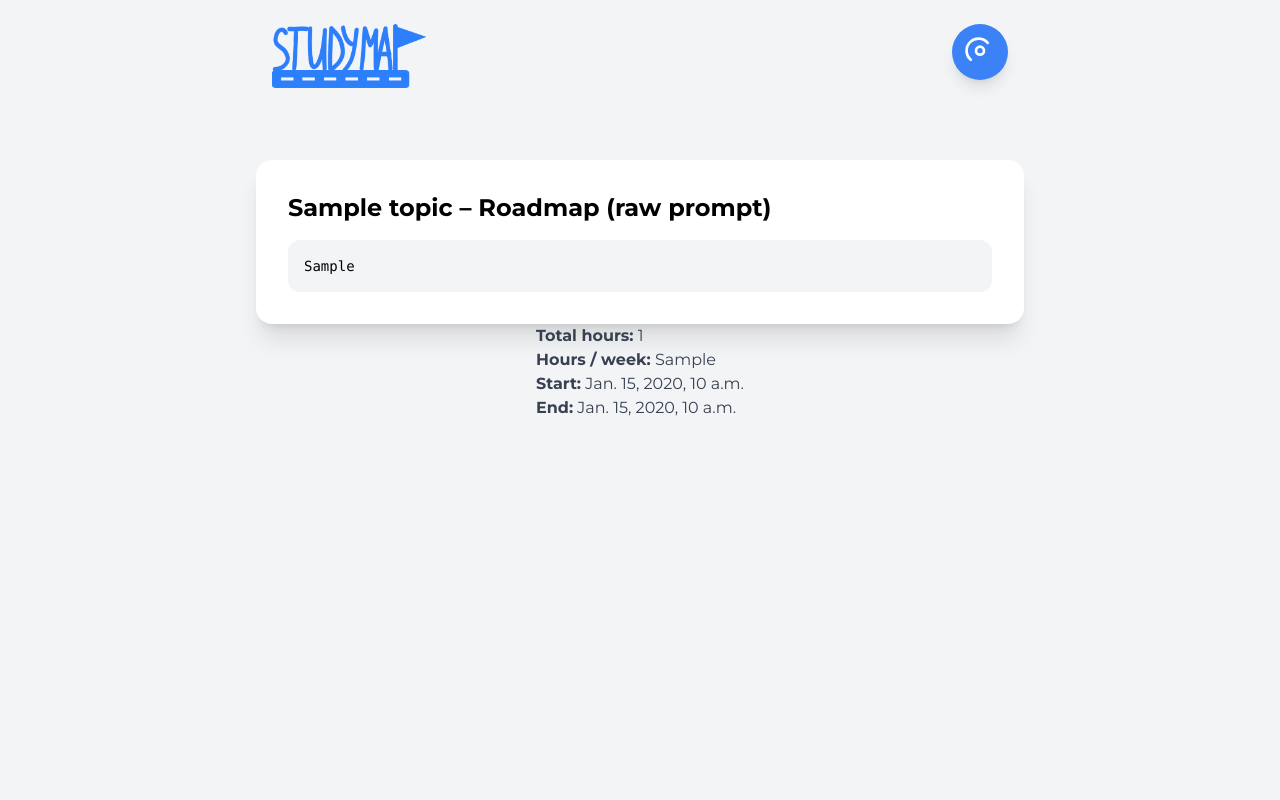
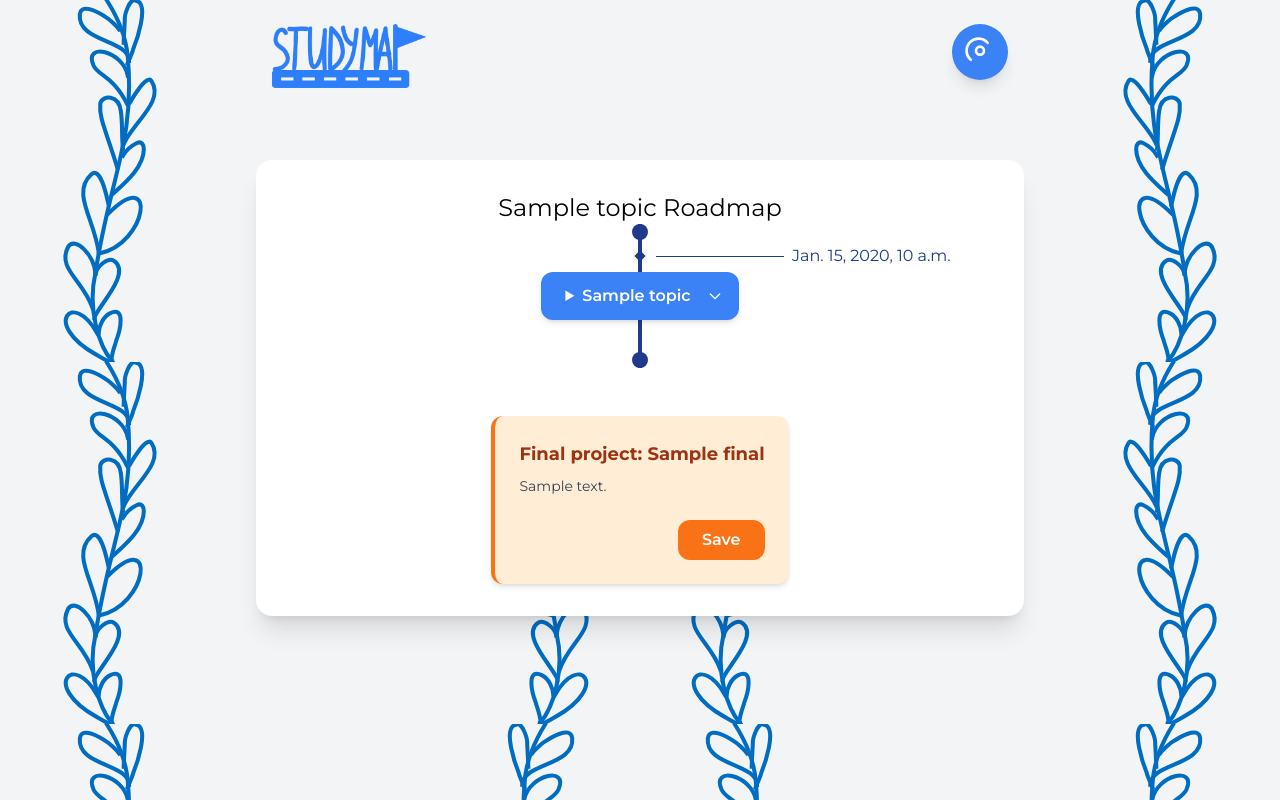
Before and after one commit to CristianGr233/Team5, a Django app: template users/templates/roadmap.html in a window 1280 px wide. Run offline with Django 3.2, Linux system fonts and the light colour scheme; the template is opened without the code that fills it: most values are stand-ins (such as "Sample title", 1, 10 or a date in 2020); some libraries are stand-ins or nearby versions.

Commit message:
Visual changes

```diff
--- a/users/templates/roadmap.html
+++ b/users/templates/roadmap.html
@@ -3,15 +3,21 @@
 <html lang="en">
 <head>
   <meta charset="UTF-8" />
-  <title>{{ roadmap.topic }} – Roadmap</title>
+  <title>{{ roadmap.topic }}</title>
   <script src="https://cdn.tailwindcss.com"></script>
   <script defer src="https://unpkg.com/alpinejs@3.x.x/dist/cdn.min.js"></script>
   <link href="https://fonts.googleapis.com/css2?family=Montserrat:wght@300;400;500;600;700&display=swap" rel="stylesheet" />
   <style>
-    body { font-family: 'Montserrat', sans-serif; }
+    body { font-family: 'Montserrat', sans-serif;
+           background-image:
+        url("{% static 'images/branches_test.svg' %}"),
+        url("{% static 'images/branches_test.svg' %}");
+      background-repeat: repeat-y, repeat-y;
+      background-position: left 3rem top, right 3rem top;
+      min-height: 80vh}
   </style>
 </head>
-<body class="bg-gray-100 min-h-screen flex flex-col lg:mx-64 items-center">
+<body class="bg-gray-100 min-h-screen flex flex-col mx-3 lg:mx-64 items-center">
 <!-- Header -->
   <header class="bg-gray-100 w-full h-[20vh]">
     <div class="max-w-screen-xl mx-auto flex justify-between items-center px-4 pt-4 flex-wrap">
@@ -83,20 +89,88 @@
     </div>
   </header>
 
-  <div class="bg-white shadow-xl rounded-2xl p-8 max-w-3xl w-full">
+  <div class="bg-white shadow-xl rounded-2xl p-8 max-w-3xl mb-6 w-full">
+    <section class="flex flex-col items-center  relative w-full max-w-xl mx-auto ">
+      <h1 class="text-2xl text-bold">{{ roadmap.topic }} Roadmap</h1>
+      <!-- flex-колонка -->
+      <div class="flex flex-col items-center relative">
 
-    <h1 class="text-2xl font-bold mb-4">{{ roadmap.topic }} – Roadmap (raw prompt)</h1>
+        <!-- вертикальная линия растягиваемая -->
+        <div class="absolute top-0 bottom-0 left-1/2 -translate-x-1/2
+                    w-1 bg-blue-900"></div>
 
-    <pre class="bg-gray-100 p-4 rounded-xl overflow-auto text-sm">{{ roadmap.raw_json }}</pre>
+        <!-- верхняя точка -->
+        <div class="w-4 h-4 bg-blue-900 rounded-full mb-4 z-10"></div>
+
+        <!-- список шагов -->
+        <ul class="w-full space-y-12 mt-4">
+          {% for t in topics %}
+            <li class="relative flex justify-center">
+              <!-- соединительная точка -->
+              <span class="absolute -top-5 left-1/2 -translate-x-1/2
+              w-2 h-2 bg-blue-900 transform rotate-45"></span>
+              <div class="absolute -top-7 left-1/2 translate-x-2 ml-2 flex items-center space-x-2">
+                <div class="w-10 md:w-32 h-px bg-blue-900"></div>
+                <div class="text-l text-blue-900 whitespace-nowrap">
+                  {{ t.date_label }}
+                </div>
+              </div>
+              <!-- card-->
+              <details class="group w-full">
+                <summary
+                  class="cursor-pointer bg-blue-500 hover:bg-blue-600
+                         text-white font-semibold py-3 pl-6 pr-12 rounded-xl
+                         shadow-md relative">
+                  {{ t.name }}
+                  <svg class="w-4 h-4 absolute right-4 top-1/2 -translate-y-1/2
+                              transition-transform group-open:rotate-180"
+                       fill="none" stroke="currentColor" viewBox="0 0 24 24">
+                    <path stroke-width="2" stroke-linecap="round"
+                          d="M19 9l-7 7-7-7"/>
+                  </svg>
+                </summary>
+                <div class="mt-3 bg-white rounded-xl shadow-md p-4 text-sm text-gray-700">
+                  <span class="flex-row justify-between">
+                    <p><b>Hours:</b> {{ t.hours }}</p>
+                    <p><b>Hours/day:</b> {{ t.hours }}</p>
+                  </span>
+                  {% if t.subtopics %}
+                    <ul class="list-disc pl-5 mt-2 space-y-1">
+                      {% for s in t.subtopics %}
+                        <li><b>{{ s.name }}</b> — {{ s.description }}</li>
+                      {% endfor %}
+                    </ul>
+                  {% endif %}
+                  {% if t.project_part %}
+                    <p class="mt-2"><b>Project part:</b> {{ t.project_part }}</p>
+                  {% endif %}
+                </div>
+              </details>
+            </li>
+          {% endfor %}
+        </ul>
+
+        <!-- нижняя точка -->
+        <div class="w-4 h-4 bg-blue-900 rounded-full mt-8"></div>
+      </div>
+
+      <!-- final project-->
+      <div class="mt-12 bg-orange-100 border-l-4 border-orange-500
+                  p-6 rounded-xl shadow-md">
+        <h3 class="text-lg font-bold text-orange-800 mb-2">
+          Final project: {{ final.name }}
+        </h3>
+        <p class="text-sm text-gray-700">{{ final.description }}</p>
+
+        <div class="text-right mt-6">
+          <button class="bg-orange-500 hover:bg-orange-600
+                         text-white font-semibold py-2 px-6 rounded-xl">
+            Save
+          </button>
+        </div>
+      </div>
+    </section>
 
   </div>
-
-  <ul class="text-gray-700 mb-6">
-      <li><b>Total hours:</b> {{ roadmap.total_hours }}</li>
-      <li><b>Hours / week:</b> {{ roadmap.week_hours }}</li>
-      <li><b>Start:</b> {{ roadmap.start_date }}</li>
-      <li><b>End:</b> {{ roadmap.end_date }}</li>
-  </ul>
-
 </body>
 </html>
```
Also changed, not shown: users/templates/index.html (+6 -3 lines), users/templates/my_roadmaps.html (+5 -2 lines), users/views.py (+53 -2 lines), users/static/images/branch1.svg (added), users/static/images/branch_new.svg (added), users/static/images/branches.svg (added), users/static/images/branches_test.svg (added), users/static/images/calendar.png (added), users/static/images/favicon1.ico (added), users/static/images/logo_fav.png (added), users/static/images/road.png (added).
